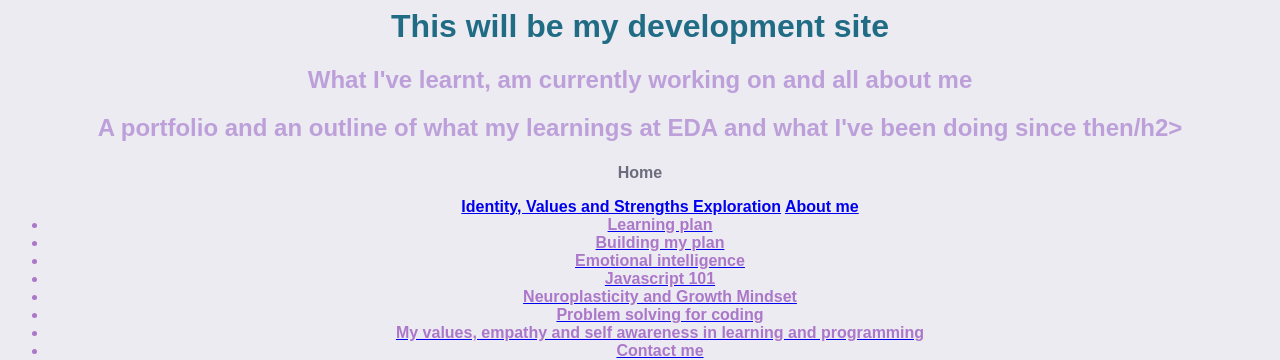
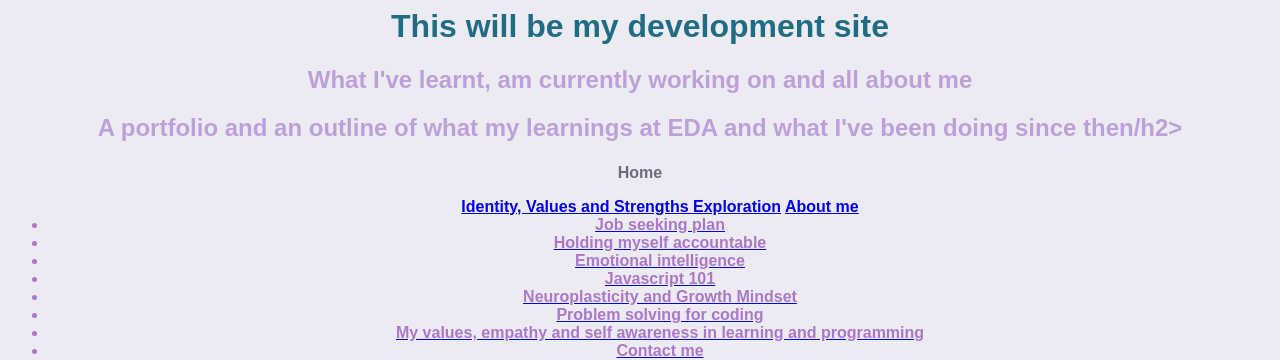
Before and after one commit to Claire2888/Claire2888.github.io, a plain HTML site: page index.html in a window 1280 px wide. Shown: the top 360 px of the page. Drawn offline with Linux system fonts and the light colour scheme.

Commit message:
edited pages context

```diff
--- a/index.html
+++ b/index.html
@@ -21,8 +21,8 @@
         <ul>
         <a href="pages/blog/sprint1-cultural.html">Identity, Values and Strengths Exploration</a>
         <a href="pages/blog/sprint1-technical.html">About me</a>
-          <a href="pages/blog/sprint2-cultural.html"><li>Learning plan</li></a>
-          <a href="pages/blog/sprint2-technical.html"><li>Building my plan</li></a>
+          <a href="pages/blog/sprint2-cultural.html"><li>Job seeking plan</li></a>
+          <a href="pages/blog/sprint2-technical.html"><li>Holding myself accountable</li></a>
           <a href="pages/blog/sprint3-cultural.html"><li>Emotional intelligence</li></a>
           <a href="pages/blog/sprint3_technical1.html"><li>Javascript 101</li></a>
           <a href="pages/blog/sprint4-cultural1.html"><li>Neuroplasticity and Growth Mindset</li></a>
```
